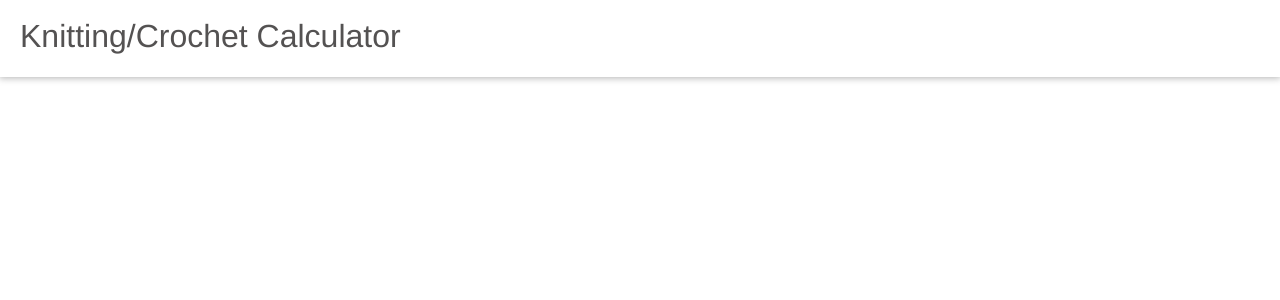
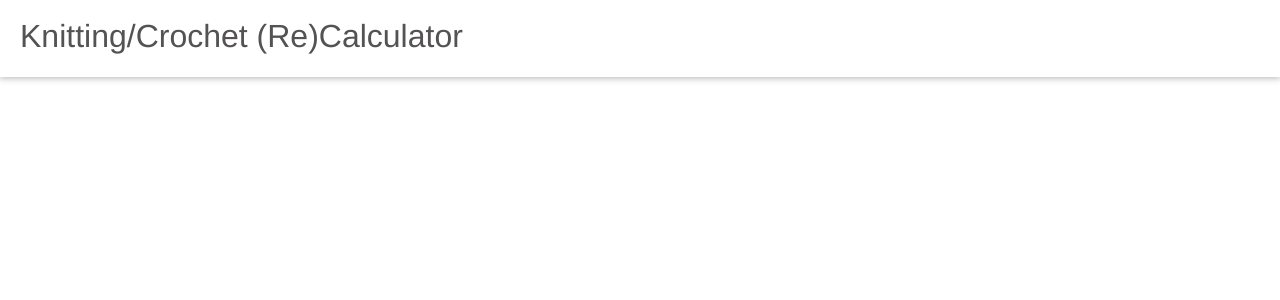
Before and after one commit to craftykate/gauge-calculator, a React (Create React App) app: page / in a window 1280 px wide. Shown: the top 300 px of the page. Built offline with nearby package versions, Linux system fonts and the light colour scheme.

Commit message:
Basic structure

```diff
--- a/public/index.html
+++ b/public/index.html
@@ -20,7 +20,7 @@
       work correctly both with client-side routing and a non-root public URL.
       Learn how to configure a non-root public URL by running `npm run build`.
     -->
-    <title>Knitting Calculator</title>
+    <title>Knitting (Re)Calculator</title>
   </head>
   <body>
     <noscript>
--- a/src/Components/App/App.js
+++ b/src/Components/App/App.js
@@ -1,13 +1,14 @@
 import React, { Component } from 'react';
-
 import './App.css';
-import Header from '../Header/Header';
-
+import Layout from '../Layout/Layout';
+import Calculator from '../Calculator/Calculator';
 
 class App extends Component {
   render() {
     return (
-      <Header />
+      <Layout>
+        <Calculator />
+      </Layout>
     );
   }
 }
--- /dev/null
+++ b/src/Components/Calculator/Calculator.js
@@ -0,0 +1,11 @@
+import React, { Component } from 'react';
+
+class Calculator extends Component {
+  render() {
+    return (
+      <p></p>
+    )
+  }
+}
+
+export default Calculator;
--- a/src/Components/Header/Header.js
+++ b/src/Components/Header/Header.js
@@ -1,9 +1,9 @@
 import React from 'react';
 
 const header = () => (
-    <header>
-        <h1>Knitting/Crochet Calculator</h1>
-    </header>
+  <header>
+    <h1>Knitting/Crochet (Re)Calculator</h1>
+  </header>
 );
 
 export default header;
--- /dev/null
+++ b/src/Components/Layout/Layout.js
@@ -0,0 +1,13 @@
+import React from 'react';
+import Header from '../Header/Header';
+
+const layout = (props) => (
+  <React.Fragment>
+    <Header />
+    <div className="wrapper">
+      {props.children}
+    </div>
+  </React.Fragment>
+);
+
+export default layout;
```
